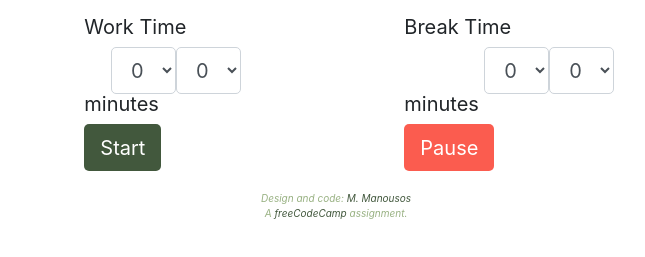
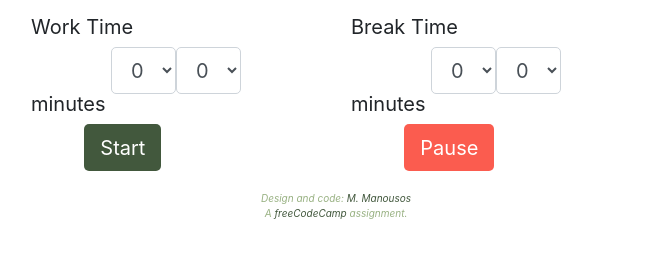
Before and after one commit to mmanousos/fcc_pomodoro, a plain HTML site: page index.html in a window 1280 px wide. Shown: the part 315-572 px from the top of the page, without its empty margins (304-949 px from the left). Drawn offline with nearby package versions, Linux system fonts and the light colour scheme; a script that the page names is missing.

Commit message:
centers time selectors across viewports

```diff
--- a/index.html
+++ b/index.html
@@ -24,7 +24,7 @@
             </div>
 
             <div class="row justify-content-center">
-                <div class="col-xs-1 offset-sm-1 col-sm-3 col-md-2">
+                <div class="col-sm-3">
                 <p class="work-time">Work Time</p>
                 <div class="row justify-content-center">
                     <div class="col-sm-12">
@@ -65,10 +65,10 @@
                 <p class="minutes-label">minutes</p>
             </div>
 
-                <div class="col-xs-1 offset-sm-1 col-sm-3 col-md-3 offset-md-1">
+                    <div class="col-sm-3">
                     <p class="break-time">Break Time</p>
                     <div class="row justify-content-center">
-                        <div class="col-sm-8">
+                        <div class="col-sm-12">
                             <div class="row justify-content-center">
                                 <div class="col-xs-12">
                                     <div class="form-group">
```
